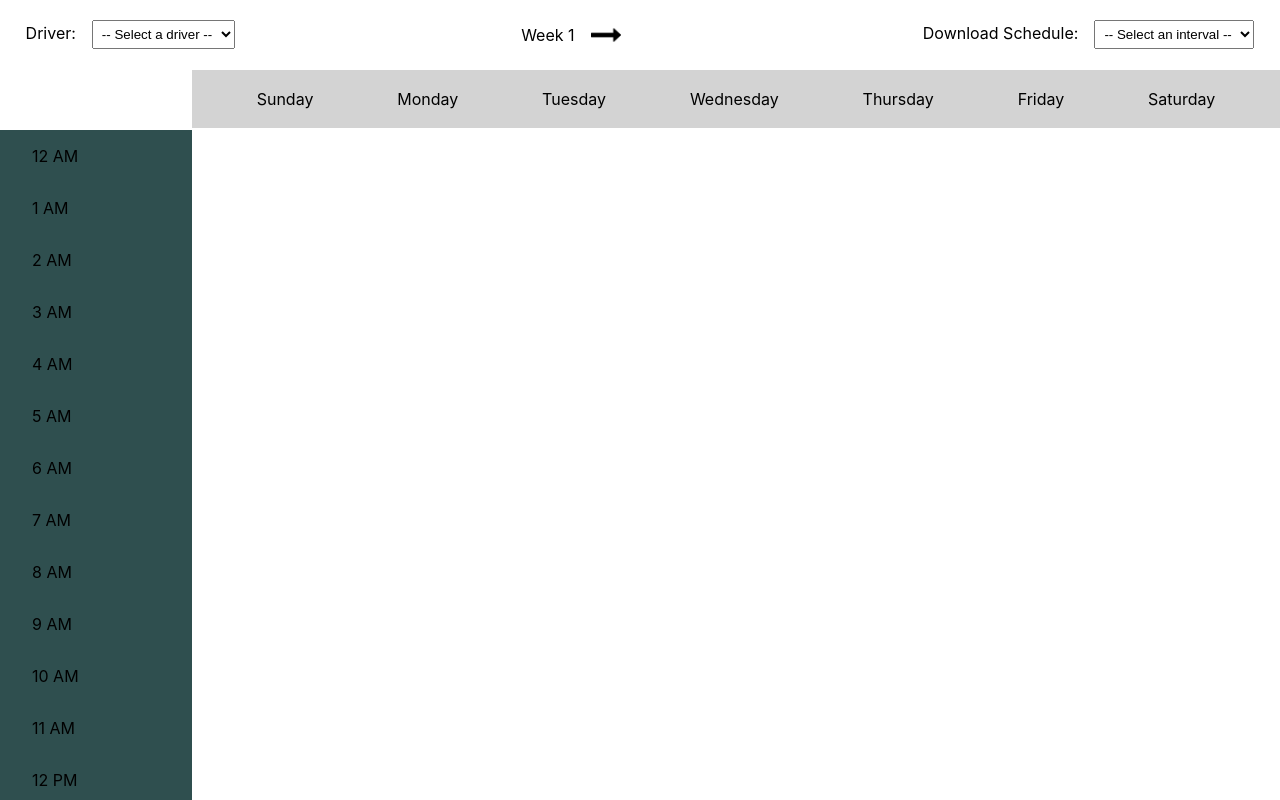
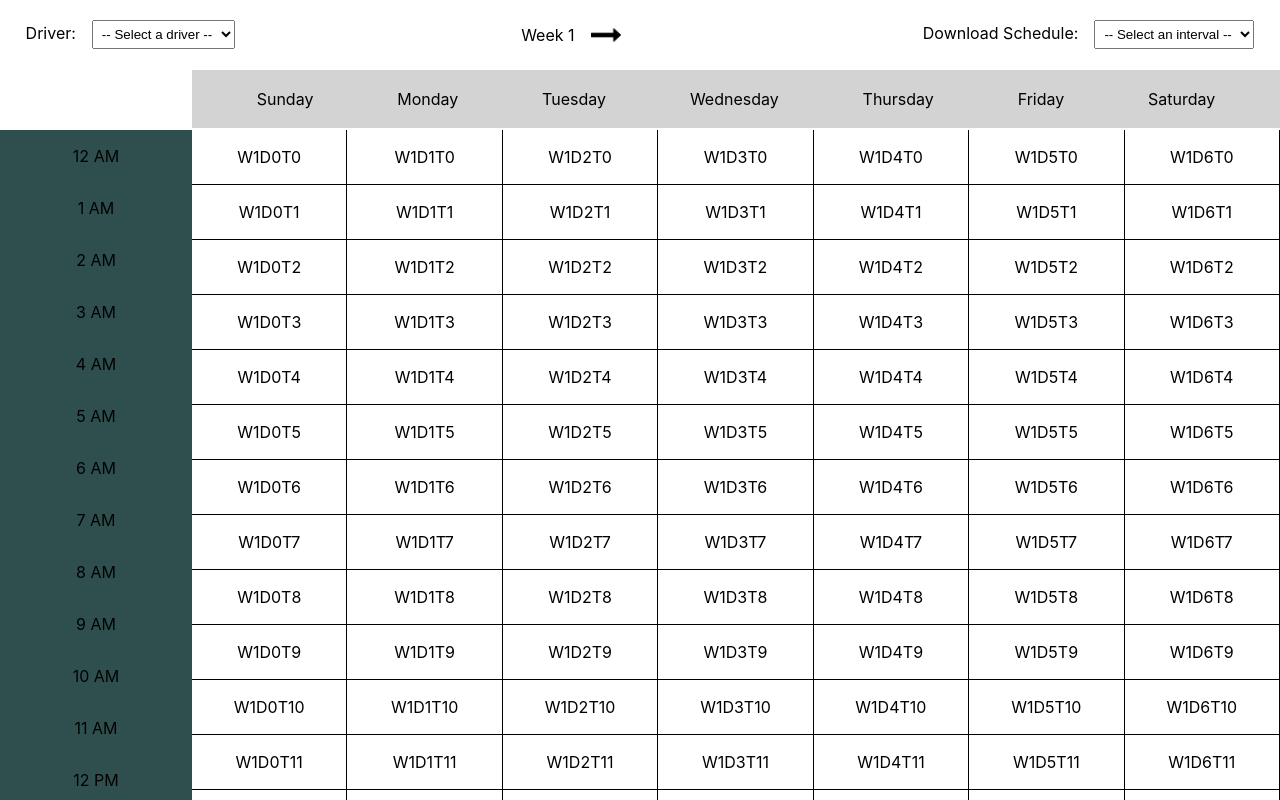
Before and after one commit to kevinconvery/scheduler-app, a React (Create React App) app: page / in a window 1280 px wide. Shown: the top 800 px of the page. Built offline with nearby package versions, Linux system fonts and the light colour scheme.

Commit message:
add useEffect to load driver schedule on change, Schedule component to add conditional rendering logic

```diff
--- a/src/App.js
+++ b/src/App.js
@@ -1,11 +1,21 @@
-import React, { useState } from 'react'
+import React, { useState, useEffect } from 'react'
 import Header from './components/Header/Header'
 import Schedule from './components/Schedule/Schedule'
+import { taskList } from './data'
 
-function App() {
+const App = () => {
   const [currentWeek, setCurrentWeek] = useState(1)
   const [currentDriver, setCurrentDriver] = useState(0)
   const [scheduleInterval, setScheduleInterval] = useState(0)
+  const [driverSchedule, setDriverSchedule] = useState([])
+
+  useEffect(() => {
+    setDriverSchedule(
+      taskList.filter(task => (
+        task.driver_id === currentDriver
+      ))
+    )
+  }, [currentDriver, setDriverSchedule])
 
   return (
     <div className="App">
@@ -15,7 +25,7 @@ function App() {
         updateDriver={setCurrentDriver}
         updateScheduleInterval={setScheduleInterval}
       />
-      <Schedule />
+      <Schedule driverSchedule={driverSchedule} week={currentWeek} />
     </div>
   )
 }
--- a/src/components/Schedule/Schedule.css
+++ b/src/components/Schedule/Schedule.css
@@ -30,8 +30,42 @@
 
 .schedule-sidebar ul {
   background: darkslategray;
+  display: flex;
+  flex-direction: column;
+  align-items: center;
+  justify-content: center;
+  padding-bottom: 30px;
 }
 
 .schedule-sidebar li {
   padding: 1rem 2rem;
 }
+
+.schedule-content-container {
+  display: flex;
+  width: 100%;
+}
+
+.schedule-grid {
+  width: 85%;
+  display: flex;
+}
+
+.grid-column {
+  width: 100%;
+  border-right: 1px solid black;
+  height: 100%;
+}
+
+.grid-cell {
+  height: 50px;
+  padding: 2px;
+  display: flex;
+  align-items: center;
+  justify-content: center;
+  border-bottom: 1px solid black;
+}
+
+.grid-cell:hover {
+  background: lightblue;
+}
--- a/src/components/Schedule/Schedule.js
+++ b/src/components/Schedule/Schedule.js
@@ -1,10 +1,19 @@
 import React from 'react'
 import { scheduleTimes, weekdays, gridCoordinates } from '../../data'
 import './Schedule.css'
+import Task from '../Task/Task'
 
 const Schedule = props => {
-  const { driverSchedule } = props
+  const { driverSchedule, week } = props
 
+  const taskInSchedule = (week, day, hour) => {
+    const testArray = driverSchedule.filter(task => (
+      task.week === week
+      && task.day === day
+      && (task.start <= hour && task.end >= hour)
+    ))
+    return testArray.length > 0
+  }
 
   return (
     <div className="Schedule">
@@ -12,10 +21,11 @@ const Schedule = props => {
         <div className="schedule-header">
           <ul>
             {weekdays.map(weekday => (
-              <li>{weekday}</li>
+              <li key={weekday}>{weekday}</li>
             ))}
           </ul>
         </div>
+        <div className="schedule-content-container">
           <div className="schedule-sidebar">
             <ul>
               {scheduleTimes.map(time => (
@@ -24,13 +34,26 @@ const Schedule = props => {
             </ul>
           </div>
           <div className="schedule-grid">
-          {gridCoordinates.map(coordinate => {
-            const { day, time } = coordinate
-            return (
-              <div className="cell" key={`D${day}T${time}`}>
-                {scheduleTimes[time]}, {weekdays[day]}
+            {weekdays.map(weekday => (
+              <div
+                className={`${weekday}-column grid-column`}
+                key={weekday}
+              >
+                {scheduleTimes.map(time => (
+                  <div
+                    className={`cell-${time}-${weekday} grid-cell`}
+                    key={`W${week}D${weekdays.indexOf(weekday)}T${scheduleTimes.indexOf(time)}`}
+                    onClick={() => console.log(`day ${weekdays.indexOf(weekday)} time ${scheduleTimes.indexOf(time)} cell clicked`)}
+                  >
+                    {taskInSchedule(week, weekdays.indexOf(weekday), scheduleTimes.indexOf(time))
+                      ? <Task />
+                      : `W${week}D${weekdays.indexOf(weekday)}T${scheduleTimes.indexOf(time)}`
+                    }
                   </div>
-          )})}
+                ))}
+              </div>
+            ))}
+          </div>
         </div>
       </div>
     </div>
--- a/src/components/Task/Task.js
+++ b/src/components/Task/Task.js
@@ -4,7 +4,7 @@ const Task = props => {
 
   return (
     <div className="Task">
-
+      SCHEDULE HERE
     </div>
   )
 }
```
Lines whose indentation alone changed are shown as unchanged.
